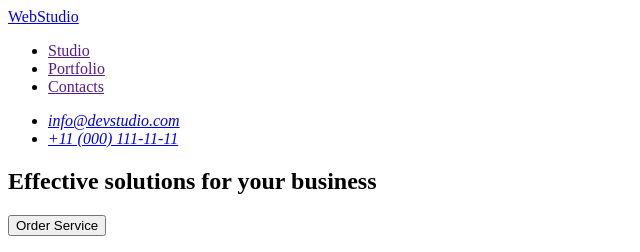
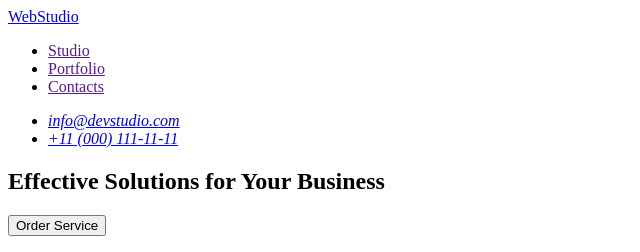
Before and after one commit to Stasulia/goit-markup-hw-01, a plain HTML site: page index.html in a window 1280 px wide. Shown: the top 252 px of the page, 0-640 px from the left. Drawn offline with Linux system fonts and the light colour scheme.

Commit message:
rectification 2

```diff
--- a/index.html
+++ b/index.html
@@ -35,7 +35,7 @@
     <main>
       <!-- Hero section -->
       <section>
-        <h1>Effective solutions for your business</h1>
+        <h1>Effective Solutions for Your Business</h1>
         <button type="button">Order Service</button>
       </section>
       <!-- Advantages section -->
```
